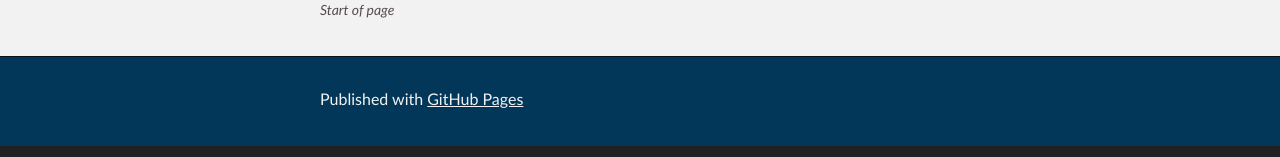
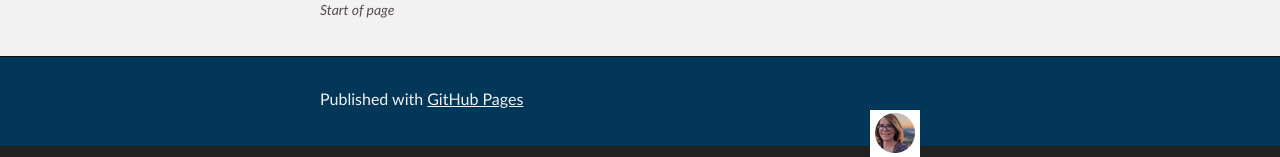
Before and after one commit to michelle-miller/michelle-miller.github.io, a Jekyll site: the page built from index.md, in a window 1280 px wide. Shown: the part 5818-5975 px from the top of the page. Built offline with Jekyll 4.4.1, drawn with Linux system fonts in a browser that asks for light colours; our own code applies the rules of GitHub Pages for plain Markdown files.

Commit message:
adding back w,h

```diff
--- a/_sass/jekyll-theme-slate.scss
+++ b/_sass/jekyll-theme-slate.scss
@@ -436,6 +436,8 @@ Full-Width Styles
 .contact_link {
   display: inline;
   float: right;
+  width: 90px;
+  height:70px;
   text-indent: -5000px;
   overflow: hidden;
   background: url(../images/user-icon.png) no-repeat bottom left;
```
